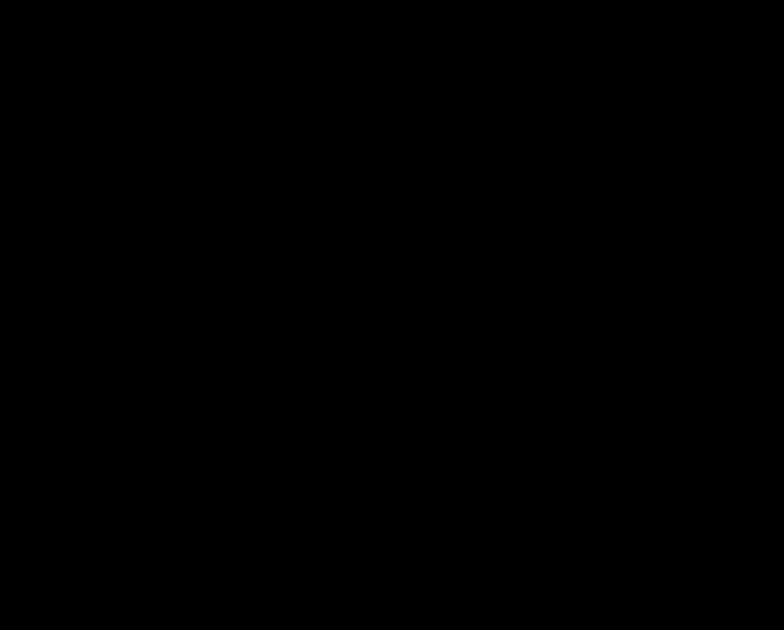
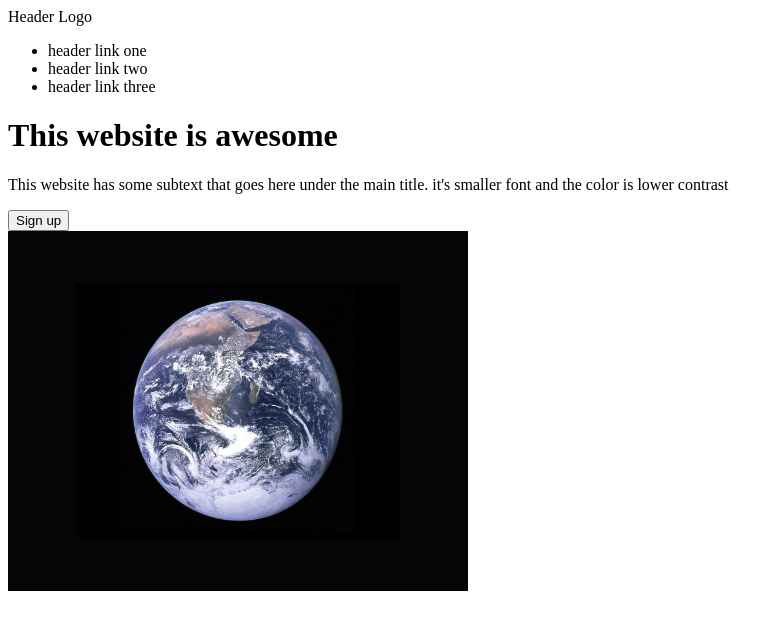
Before and after one commit to omarelghobary/landing-page, a plain HTML site: page main.html in a window 1280 px wide. Shown: the whole page, without its empty margins (0-784 px from the left). Drawn offline with Linux system fonts and the light colour scheme.

Commit message:
first section of the main elements added

```diff
--- a/main.html
+++ b/main.html
@@ -8,6 +8,24 @@
     <title>Document</title>
 </head>
 <body>
+    <div class= "header">
+        <div class= "logo">Header Logo</div>
+        <div>
+            <ul>
+                <li>header link one</li>
+                <li>header link two</li>
+                <li>header link three</li>
+            </ul>
+        </div>
+    </div>
+    <div>
+        <div>
+            <h1>This website is awesome</h1>
+            <p>This website has some subtext that goes here under the main title. it's smaller font and the color is lower contrast</p>
+            <button> Sign up</button>
+        </div>
+        <div> <img src="./images/Earth.jpeg" alt="Earth Image"></div>
+    </div>
 
 </body>
 </html>
--- a/style.css
+++ b/style.css
@@ -1,3 +1,4 @@
-body{
-    background-color: black;
+img{
+    width: 460px;
+    height: 360px;
 }
```
Also changed, not shown: images/Earth.jpeg (added), 1 other file.
